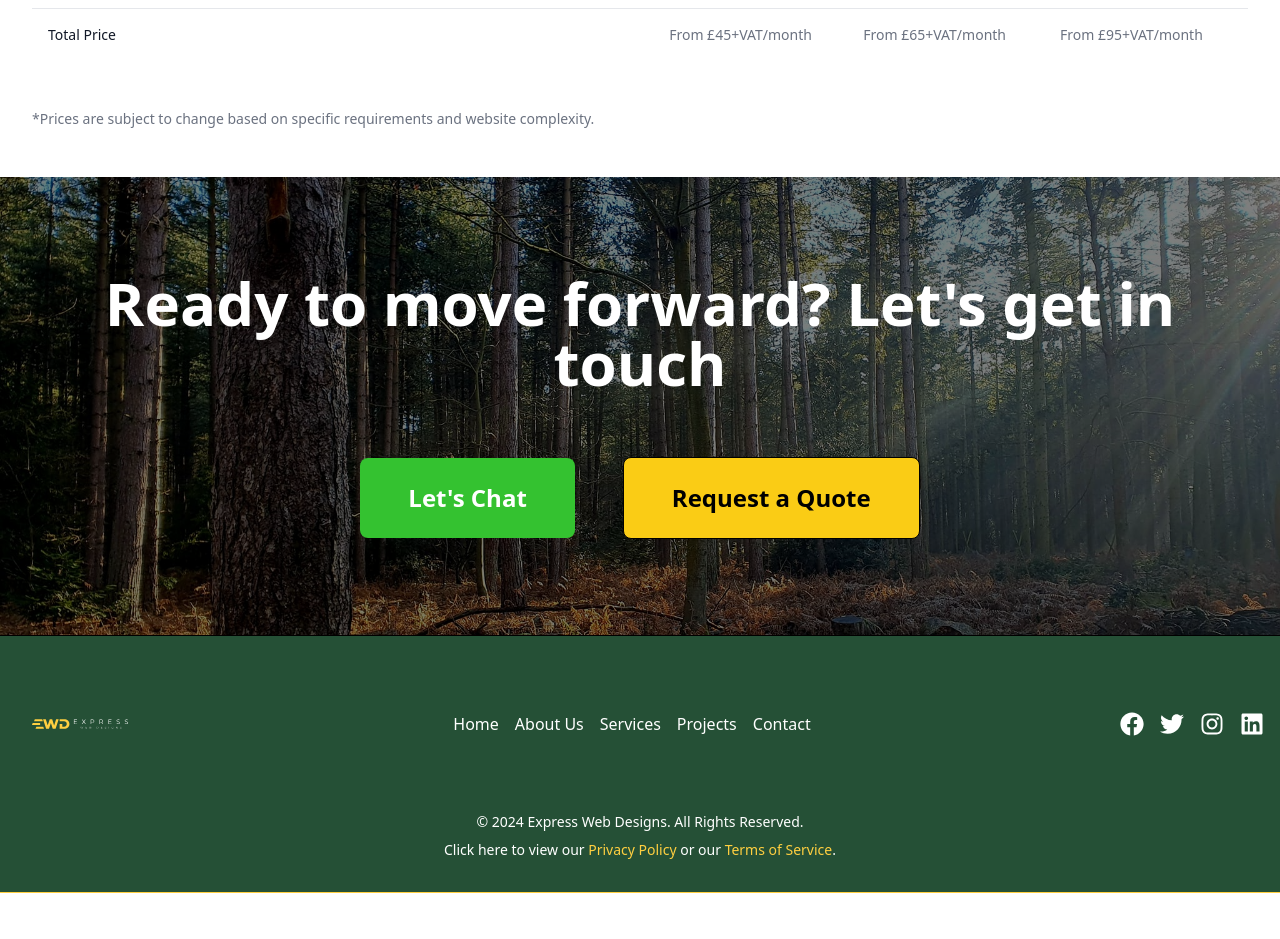
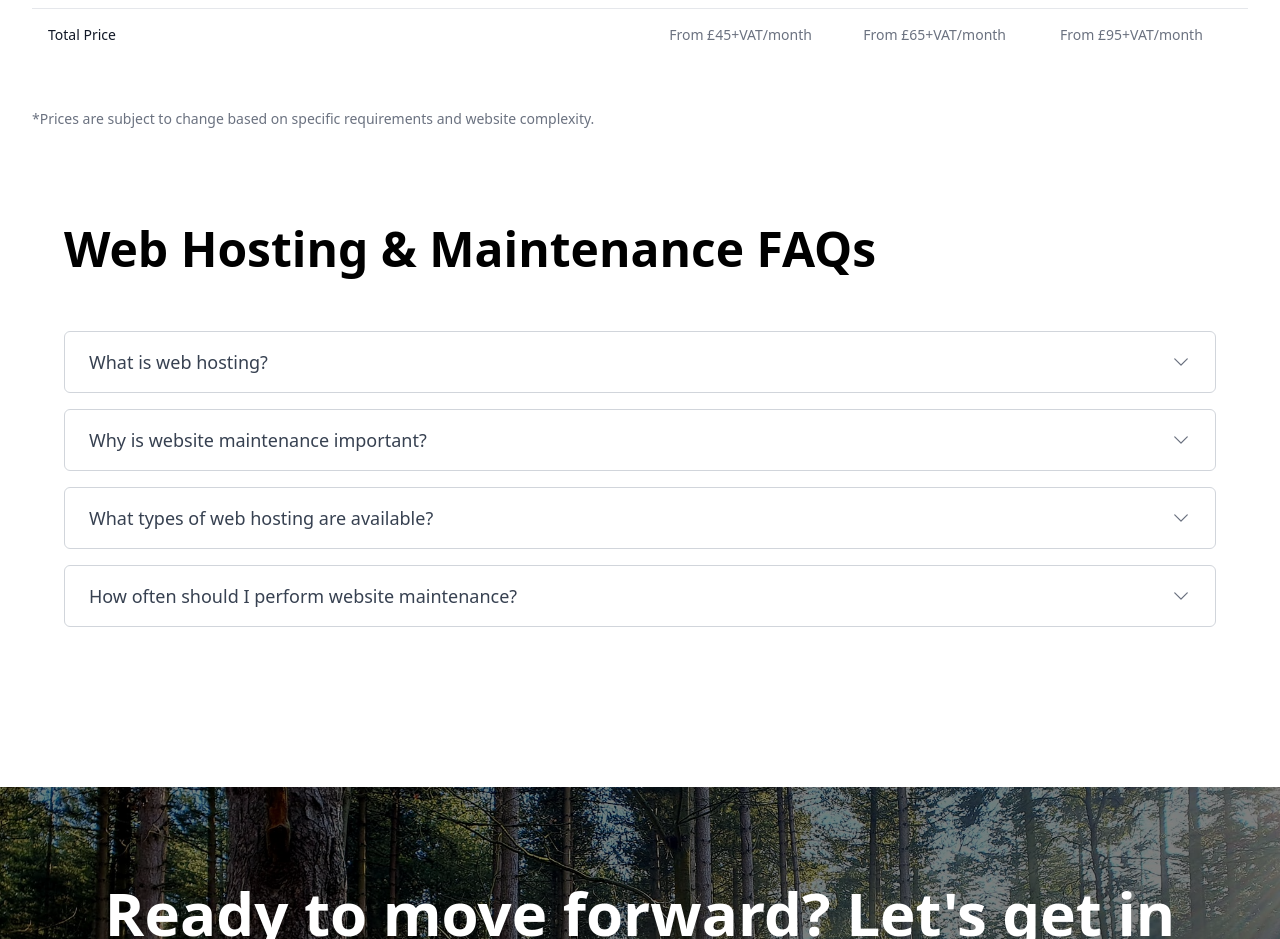
Before and after one commit to jdm1991/final-express, a Next.js app: page /webHosting in a window 1280 px wide. Shown: the part 1380-2319 px from the top of the page. Before the commit the page ends 2273 px from the top, so only its background shows below. Built offline with nearby package versions, Linux system fonts and the light colour scheme.

Commit message:
Hosting Faqs section done

```diff
--- /dev/null
+++ b/src/app/components/HostingFaqs.jsx
@@ -0,0 +1,79 @@
+"use client";
+import React, { useState } from "react";
+import { ChevronDownIcon } from "@heroicons/react/24/solid";
+
+const data = [
+  {
+    id: 1,
+    question: "What is web hosting?",
+    answer:
+      "Web hosting is a service that allows individuals and organizations to make their websites accessible on the internet. It provides storage space and resources on a server to host website files and data.",
+  },
+  {
+    id: 2,
+    question: "Why is website maintenance important?",
+    answer:
+      "Website maintenance is crucial to ensure that your website remains secure, up-to-date, and functioning properly. Regular maintenance tasks include updating software, monitoring performance, fixing bugs, and making necessary improvements.",
+  },
+  {
+    id: 3,
+    question: "What types of web hosting are available?",
+    answer:
+      "There are several types of web hosting, including shared hosting, VPS (Virtual Private Server) hosting, dedicated hosting, and cloud hosting. Each type offers different levels of resources, control, and scalability.",
+  },
+  {
+    id: 4,
+    question: "How often should I perform website maintenance?",
+    answer:
+      "The frequency of website maintenance depends on various factors, such as the size and complexity of your website, the amount of traffic it receives, and the nature of your business. Generally, it's recommended to perform routine maintenance tasks at least once a month.",
+  },
+];
+
+export default function HostingFaqs() {
+  const [activeQuestion, setActiveQuestion] = useState(null);
+
+  const toggleAccordion = (questionId) => {
+    setActiveQuestion(activeQuestion === questionId ? null : questionId);
+  };
+
+  return (
+    <div className="max-w-7xl mx-auto px-4 sm:px-6 lg:px-8 py-12 sm:py-16 md:py-20 lg:py-24">
+      <h1 className="text-2xl sm:text-3xl md:text-4xl lg:text-5xl font-bold mb-6 sm:mb-8 md:mb-10 lg:mb-12 text-black">
+        Web Hosting & Maintenance FAQs
+      </h1>
+      {data.map((faq) => (
+        <div
+          key={faq.id}
+          className="border border-gray-300 rounded-md mb-4 overflow-hidden"
+        >
+          <button
+            className={`flex justify-between items-center w-full px-4 py-3 sm:px-6 sm:py-4 text-left text-base sm:text-lg font-medium text-gray-700 focus:outline-none transition-colors duration-300 ${
+              activeQuestion === faq.id
+                ? "bg-[#255036] text-white"
+                : "hover:bg-[#255036] hover:text-white"
+            }`}
+            onClick={() => toggleAccordion(faq.id)}
+          >
+            <span>{faq.question}</span>
+            <ChevronDownIcon
+              className={`${
+                activeQuestion === faq.id ? "transform rotate-180" : ""
+              } w-5 h-5 text-gray-500 transition-transform duration-300`}
+            />
+          </button>
+          <div
+            className={`overflow-hidden transition-all duration-300 ${
+              activeQuestion === faq.id
+                ? "max-h-96 ease-in-out bg-[#255036]"
+                : "max-h-0 ease-in-out"
+            }`}
+          >
+            <div className="px-4 py-3 sm:px-6 sm:py-4 text-white">
+              {faq.answer}
+            </div>
+          </div>
+        </div>
+      ))}
+    </div>
+  );
+}
--- a/src/app/webHosting/page.jsx
+++ b/src/app/webHosting/page.jsx
@@ -1,5 +1,6 @@
 import GetInTouch from "../components/GetInTouch";
 import WebHostingTable from "../components/webHostingTable";
+import HostingFaqs from "../components/HostingFaqs"
 
 export default function WebHosting() {
   return (
@@ -67,6 +68,7 @@ export default function WebHosting() {
           What&apos;s Included?
         </h2>
         <WebHostingTable />
+        <HostingFaqs />
       </div>
       <GetInTouch />
     </div>
```
